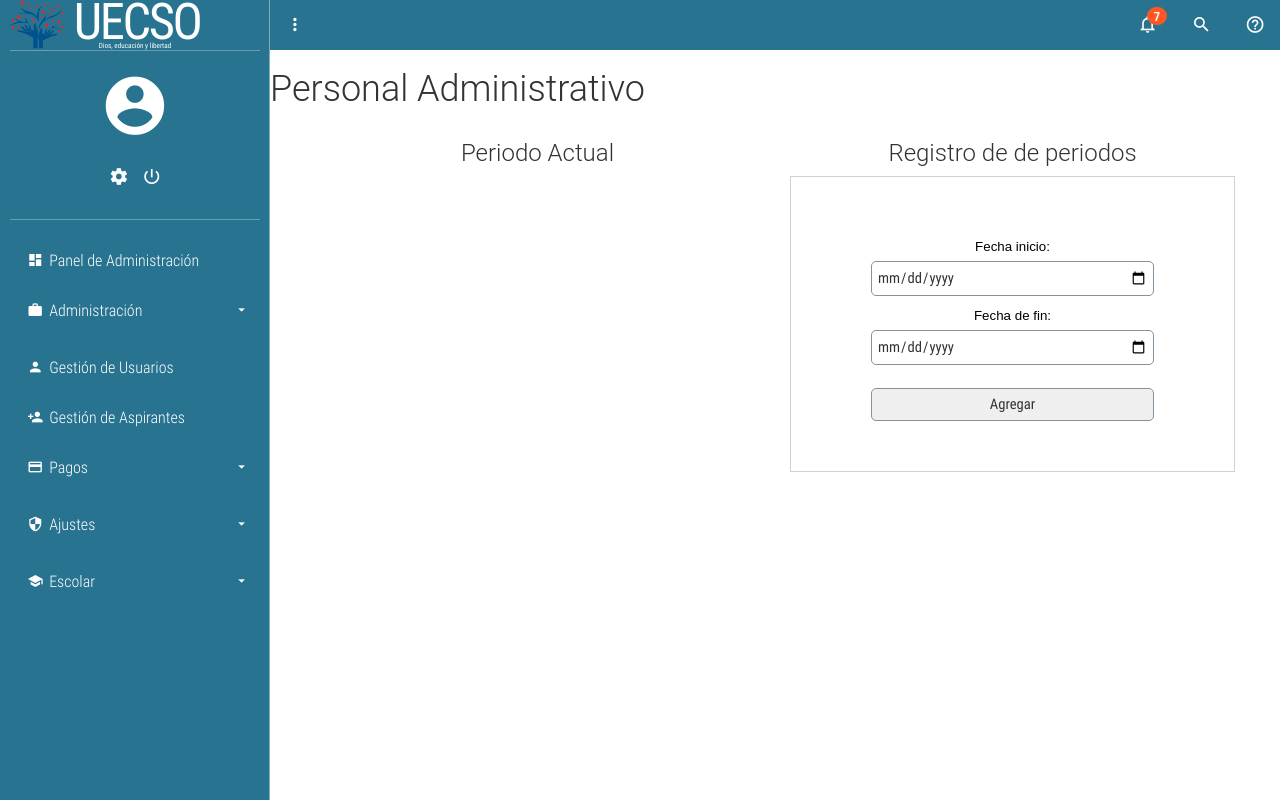
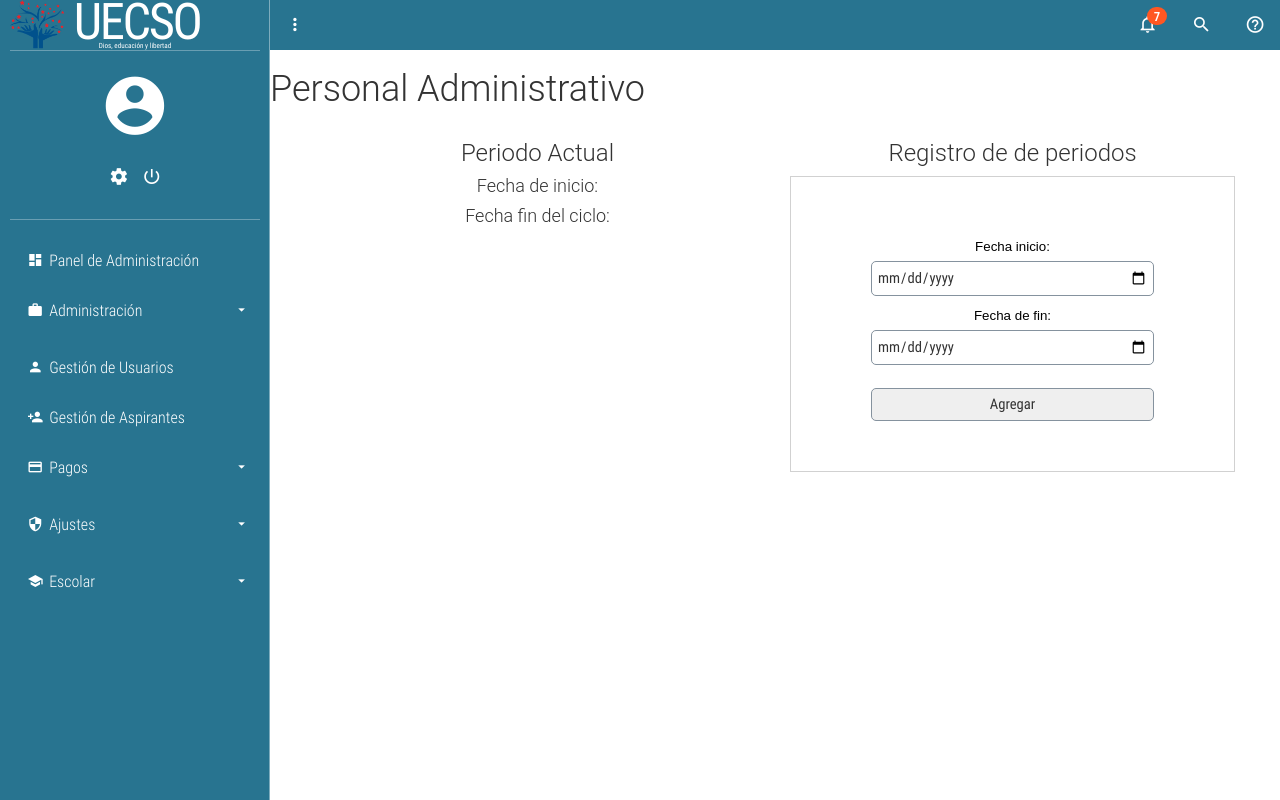
Before and after one commit to MateoReinoso/ProyectoSegundoParcial, a PHP site: page /system/administrative/period.php in a window 1280 px wide. Run offline with PHP 8.4, Linux system fonts and the light colour scheme; data that the repository does not hold is empty.

Commit message:
tratando de solucionar estilos

```diff
--- a/system/administrative/asignatura.php
+++ b/system/administrative/asignatura.php
@@ -66,7 +66,7 @@
                         <?php
                         }
                         ?>
-                        </select>
+                        </select><br>
                         <input type="submit" name="accion" value="Seleccionar">
                         </form>
                         </div>
@@ -92,7 +92,7 @@
                             <input type="text" id="creditos" name="creditos" value="<?php echo $creditos; ?>"required pattern="[0-9.0]+">
                             <label for="tipo">Tipo:</label>
                             <input type="text" id="tipo" name="tipo" value="<?php echo $tipo; ?>" required>
-                            <?php ?>
+                            <?php ?><br>
                             <input type="submit" name="accion" value="<?php echo $accion ;?>">
 
                         </form>
@@ -103,7 +103,7 @@
                         <div class="featured-text text-center text-lg-left">
                         <br><br>
                         <h3>Lista de asignaturas</h3><br><br>
-                        <table class="table text-white-50 text-center table-bordered ">
+                        <table class="table table-hover text-center">
                             <tr>
                                 <td>Nombre</td>
                                 <td>Creditos</td>
--- a/system/administrative/period.php
+++ b/system/administrative/period.php
@@ -52,7 +52,10 @@
                         <div class="featured-text text-center text-lg-left">
                             <h3>Periodo Actual</h3>
                             <h4>
-                            <?php echo ''.$fechaInicio.' '.$fechaFin?>
+                            <?php echo 'Fecha de inicio: '.$fechaInicio?>
+                        </h4>
+                        <h4>
+                            <?php echo 'Fecha fin del ciclo: '.$fechaFin?>
                         </h4>
                         </div>
         </div>
```
